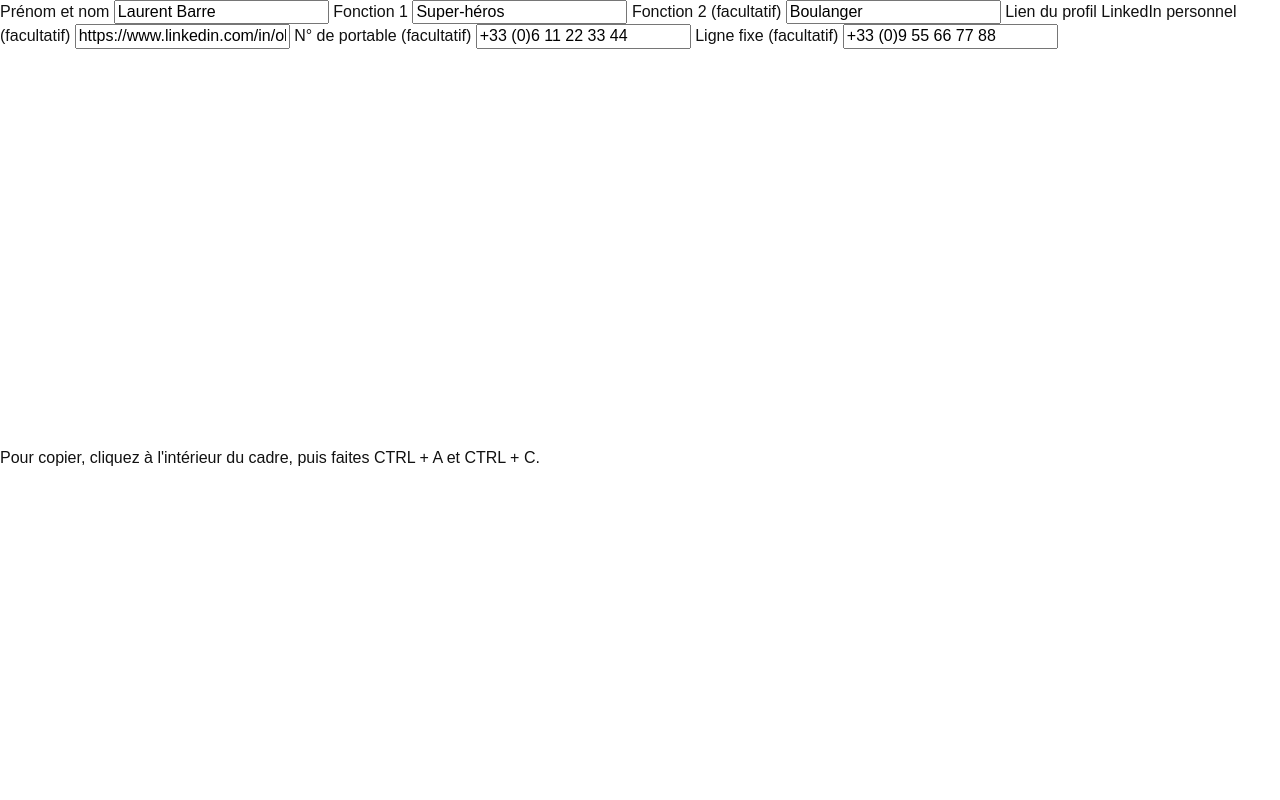
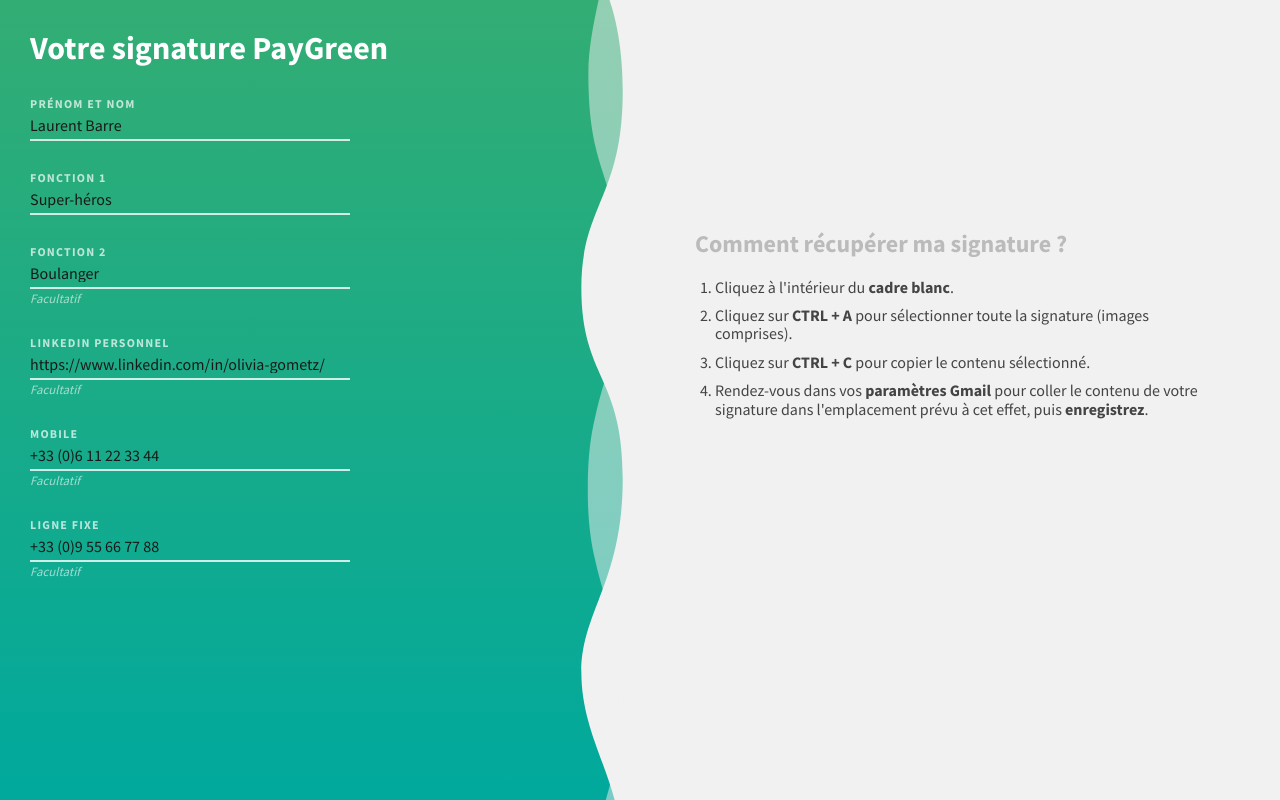
Before and after one commit to PayGreen/email-signature, a website: page paygreen/signature-creation.html in a window 1280 px wide. Drawn offline with Linux system fonts and the light colour scheme.

Commit message:
feat: style form and iframe

```diff
--- a/assets/sass/bases/_general.scss
+++ b/assets/sass/bases/_general.scss
@@ -1,3 +1,9 @@
+@import url('https://fonts.googleapis.com/css?family=Source+Sans+Pro:400,700&display=swap');
+
+html {
+    font-family: 'Source Sans Pro', sans-serif;
+}
+
 body,
 main,
 header,
@@ -15,15 +21,10 @@
 }
 
 body {
-    color: #111111;
-    font-family: Arial;
+    min-height: 100vh;
+
+    @media #{$minMD} {
+        display: grid;
+        grid-template-columns: 1fr 1fr;
+    }
 }
-
-iframe {
-    transition: all .5s;
-    opacity: 1;
-}
-
-.loading {
-    opacity: 0;
-}
--- /dev/null
+++ b/assets/sass/partials/_aside.scss
@@ -0,0 +1,55 @@
+aside {
+    $size: 100px;
+
+    position: relative;
+    background-color: $lightGrey;
+    padding: $spaceXL;
+
+    @media #{$minMD} {
+        padding: .1px;
+        padding-right: $spaceXL;
+    }
+
+    &:hover {
+        .st0 {
+            transform: translateY($size/4);
+        }
+
+        .st1 {
+            transform: translateY(-$size/2);
+        }
+    }
+
+    figure {
+        position: absolute;
+        transform: translateX(calc(-100% + 1px));
+        height: 100%;
+        overflow: hidden;
+        margin: 0;
+        display: none;
+
+        @media #{$minMD} {
+            display: block;
+        }
+    }
+
+    svg {
+        height: calc(100% + #{$size});
+        margin-top: -$size/2;
+
+        .st0,
+        .st1 {
+            transition: all 2s;
+        }
+
+        &:hover {
+            .st0 {
+                transform: translateY(-$size/4);
+            }
+
+            .st1 {
+                transform: translateY($size/2);
+            }
+        }
+    }
+}
--- /dev/null
+++ b/assets/sass/partials/_form.scss
@@ -0,0 +1,58 @@
+form {
+    background-color: $green;
+    background-image: linear-gradient($green, $blue);
+    color: $white;
+    padding: .1px;
+
+    @media #{$minMD} {
+        padding-right: $spaceXL*2;
+    }
+}
+
+fieldset {
+    border: none;
+    padding: 0;
+    margin: $spaceXL;
+
+    p {
+        margin: 0;
+        font-size: 0.8em;
+        font-style: italic;
+        margin-top: $line;
+        opacity: .6;
+    }
+}
+
+label {
+    display: block;
+    font-weight: bold;
+    text-transform: uppercase;
+    letter-spacing: .1em;
+    font-size: .75em;
+    opacity: .7;
+}
+
+input {
+    outline: none;
+    position: relative;
+    display: block;
+    border: none;
+    border-bottom: solid $line transparentize($white, 0.2);
+    background-color: transparentize($white, 1);
+    transition: all .3s;
+    padding: $spaceXS 0;
+    width: calc(100% - #{$spaceLG});
+    max-width: 320px;
+    color: #191919;
+
+    &:hover,
+    &:active {
+        background-color: transparentize($white, 0.8);
+    }
+
+    &:focus {
+        background-color: transparentize($white, 0.6);
+        padding-left: $spaceSM;
+        padding-right: $spaceSM;
+    }
+}
--- /dev/null
+++ b/assets/sass/partials/_iframe.scss
@@ -0,0 +1,17 @@
+iframe {
+    opacity: 1;
+    background-color: $white;
+    border: none;
+    padding: $spaceSM;
+    margin: $spaceXL auto;
+    width: 100%;
+    height: fit-content;
+    max-width: $content;
+    border-radius: $radius;
+    box-shadow: 2px 2px 20px transparentize(#000000, .9);
+    transition: all .5s;
+}
+
+.loading {
+    opacity: 0;
+}
--- /dev/null
+++ b/assets/sass/partials/_texts.scss
@@ -0,0 +1,20 @@
+h1 {
+    margin: $spaceXL;
+}
+
+h2 {
+    max-width: $content;
+    margin-left: auto;
+    margin-right: auto;
+    color: $grey;
+}
+
+ol {
+    max-width: $content;
+    margin: 0 auto;
+    color: $darkGrey;
+
+    li {
+        margin: $spaceSM 0;
+    }
+}
--- a/assets/sass/styles.scss
+++ b/assets/sass/styles.scss
@@ -1,4 +1,11 @@
 @import "variables/colors";
+@import "variables/spaces";
+@import "variables/sizes";
 
 @import "bases/normalize";
 @import "bases/general";
+
+@import "partials/form";
+@import "partials/aside";
+@import "partials/iframe";
+@import "partials/texts";
--- /dev/null
+++ b/assets/sass/variables/_colors.scss
@@ -0,0 +1,7 @@
+$blue: #00a99d;
+$green: #33ad73;
+
+$white: #ffffff;
+$darkGrey: #444444;
+$grey: #bbbbbb;
+$lightGrey: #f1f1f1;
--- /dev/null
+++ b/assets/sass/variables/_sizes.scss
@@ -0,0 +1,6 @@
+$line: 2px;
+$radius: 12px;
+$content: 500px;
+
+$widthMD: 930px;
+$minMD: "all and (min-width : #{$widthMD})";
--- /dev/null
+++ b/assets/sass/variables/_spaces.scss
@@ -0,0 +1,7 @@
+$base: 5px;
+
+$spaceXS: $base; // 5px
+$spaceSM: $base*2; // 10px
+$spaceMD: $base*3; // 15px
+$spaceLG: $base*4; // 20px
+$spaceXL: $base*6; // 30px
--- a/assets/sass/variables/colors.scss
+++ /dev/null
@@ -1,2 +0,0 @@
-$color: blue;
-$color2: red;
--- a/paygreen/signature-creation.html
+++ b/paygreen/signature-creation.html
@@ -12,39 +12,103 @@
 
 <body>
     <form>
+        <h1>
+            Votre signature PayGreen
+        </h1>
+
+        <fieldset>
             <label for="name">
                 Prénom et nom
             </label>
             <input type="text" id="name" value="Laurent Barre" />
+        </fieldset>
 
+        <fieldset>
             <label for="function1">
                 Fonction 1
             </label>
             <input type="text" id="function1" value="Super-héros" />
+        </fieldset>
 
+        <fieldset>
             <label for="function2">
-            Fonction 2 (facultatif)
+                Fonction 2
             </label>
             <input type="text" id="function2" value="Boulanger" />
+            <p>
+                Facultatif
+            </p>
+        </fieldset>
 
+        <fieldset>
             <label for="linkedin">
-            Lien du profil LinkedIn personnel (facultatif)
+                LinkedIn personnel
             </label>
             <input type="url" id="linkedin" value="https://www.linkedin.com/in/olivia-gometz/" />
+            <p>
+                Facultatif
+            </p>
+        </fieldset>
 
+        <fieldset>
             <label for="mobile">
-            N° de portable (facultatif)
+                Mobile
             </label>
             <input type="tel" id="mobile" value="330611223344" />
+            <p>
+                Facultatif
+            </p>
+        </fieldset>
 
+        <fieldset>
             <label for="business">
-            Ligne fixe (facultatif)
+                Ligne fixe
             </label>
             <input type="tel" id="business" value="330955667788" />
+            <p>
+                Facultatif
+            </p>
+        </fieldset>
     </form>
 
-    <iframe src="ressources/signature.html" class="loading" width="500" height="400"></iframe>
-    Pour copier, cliquez à l'intérieur du cadre, puis faites CTRL + A et CTRL + C.
+    <aside>
+        <figure>
+            <svg version="1.1" xmlns="http://www.w3.org/2000/svg" xmlns:xlink="http://www.w3.org/1999/xlink" x="0px" y="0px"
+                viewBox="0 0 121 1157" style="enable-background:new 0 0 121 1157;" xml:space="preserve">
+                <style type="text/css">
+                    .st0{fill:#F1F1F1;}
+                    .st1{opacity:0.5;fill:#F1F1F1;enable-background:new;}
+                </style>
+                <path class="st0" d="M121,0v1157H96c0-89.4-51.7-141.7-51.7-228.8c0-77.8,53.2-116.3,53.2-248.9s-53.2-128-53.2-245.1
+                    c0-106.4,53.2-117.2,53.2-252.8S44,0,44,0H121z"/>
+                <path class="st1" d="M121,1157V0H80c-8.5,49.3-26.7,106.7-26.7,158.3c0,138.8,39.3,121,39.3,263.6c0,10-0.8,19.2-0.8,27.7
+                    c0,0,0,3.9,0,6.2c-1.5,24.7-4.6,44.7-7.7,61.7c-6.1,27.7-15.4,51.6-22.3,84c-5.3,22.3-9.2,49.3-9.2,88.6c0,0.8,0,1.5,0,2.3
+                    s0,1.5,0,2.3c0,39.3,3.8,65.5,9.2,88.6c6.9,31.6,16.1,56.3,22.3,84c3.8,17,6.2,37,7.7,61.7c0,2.3,0,3.9,0,6.2l0,0
+                    c0.8,8.4,0.8,17.7,0.8,27.7c0,122.5-30,147.1-34.6,194.1H121z"/>
+            </svg>
+        </figure>
+
+        <iframe src="ressources/signature.html" class="loading"></iframe>
+
+        <h2>
+            Comment récupérer ma signature&nbsp;?
+        </h2>
+
+        <ol>
+            <li>
+                Cliquez à l'intérieur du <strong>cadre blanc</strong>.
+            </li>
+            <li>
+                Cliquez sur <strong>CTRL + A</strong> pour sélectionner toute la signature (images comprises).
+            </li>
+            <li>
+                Cliquez sur <strong>CTRL + C</strong> pour copier le contenu sélectionné.
+            </li>
+            <li>
+                Rendez-vous dans vos <strong>paramètres Gmail</strong> pour coller le contenu de votre signature dans l'emplacement prévu à cet effet, puis <strong>enregistrez</strong>.
+            </li>
+        </ol>
+    </aside>
 
     <script src="../assets/js/libs/jquery-3.3.1.min.js"></script>
     <script src="../assets/js/libs/jquery.inputmask.js"></script>
```
Also changed, not shown: assets/css/styles.css, paygreen/ressources/img/waves.svg (added), 1 other file. Lines whose indentation alone changed are shown as unchanged.
